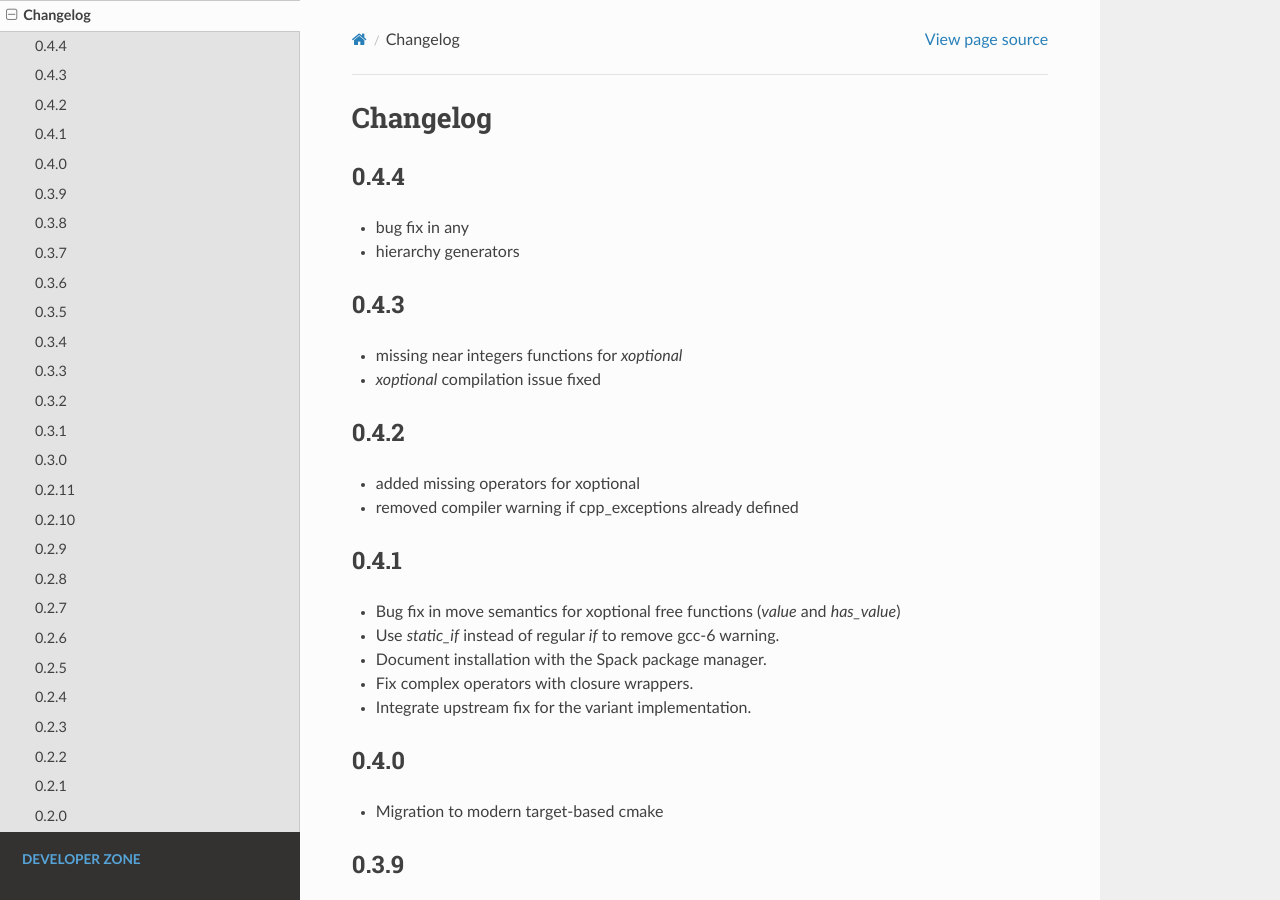
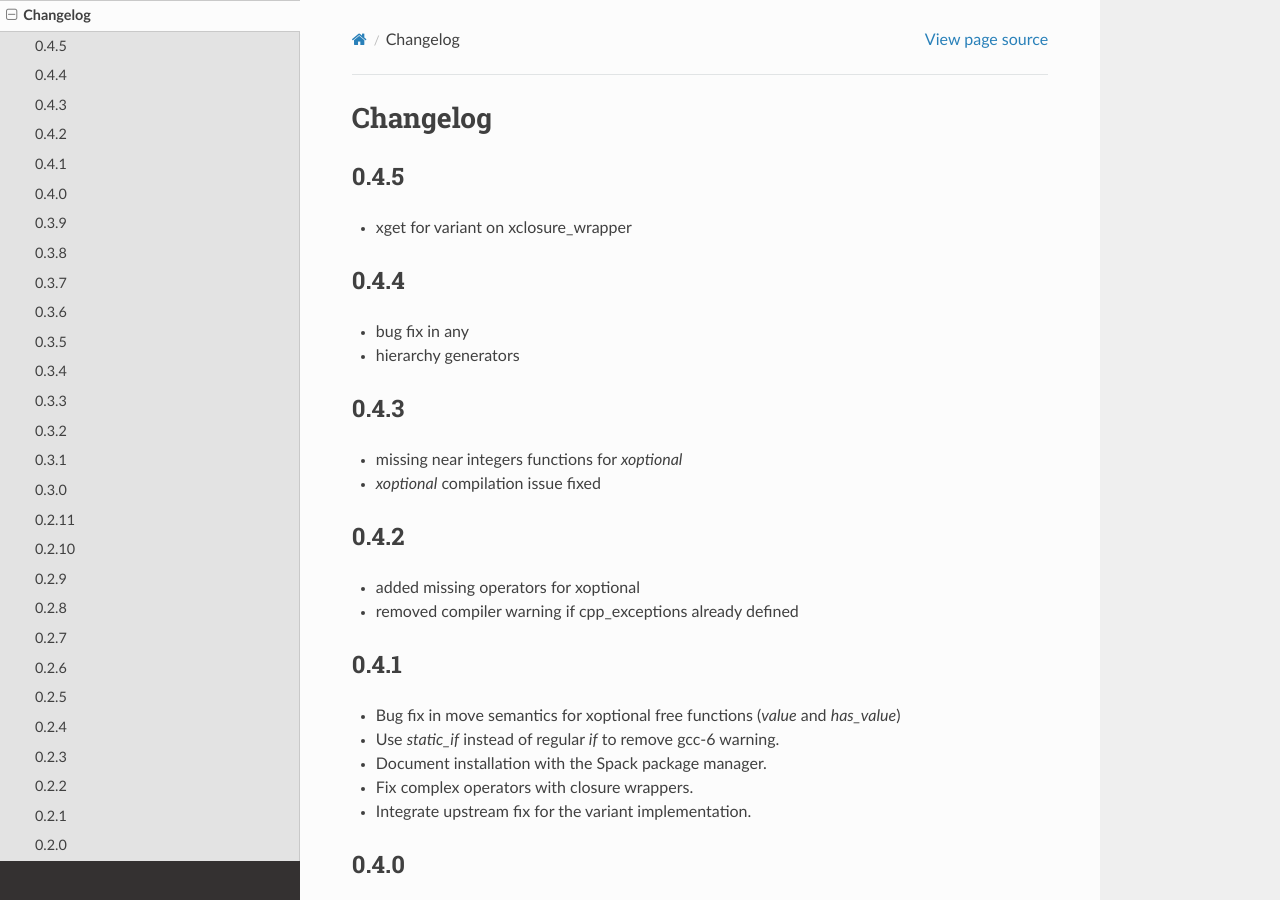
Before and after one commit to xtensor-stack/xtl, a Sphinx documentation site: the page built from docs/source/changelog.rst, in a window 1280 px wide and 900 px high. Built offline with Sphinx 7.4.7 and the Read the Docs theme 2.0.0, drawn with Linux system fonts in a browser that asks for light colours.

Commit message:
Release 0.4.5

```diff
--- a/docs/source/changelog.rst
+++ b/docs/source/changelog.rst
@@ -6,6 +6,11 @@
 
 Changelog
 =========
+
+0.4.5
+-----
+
+- xget for variant on xclosure_wrapper
 
 0.4.4
 -----
```
Also changed, not shown: 1 other file.
